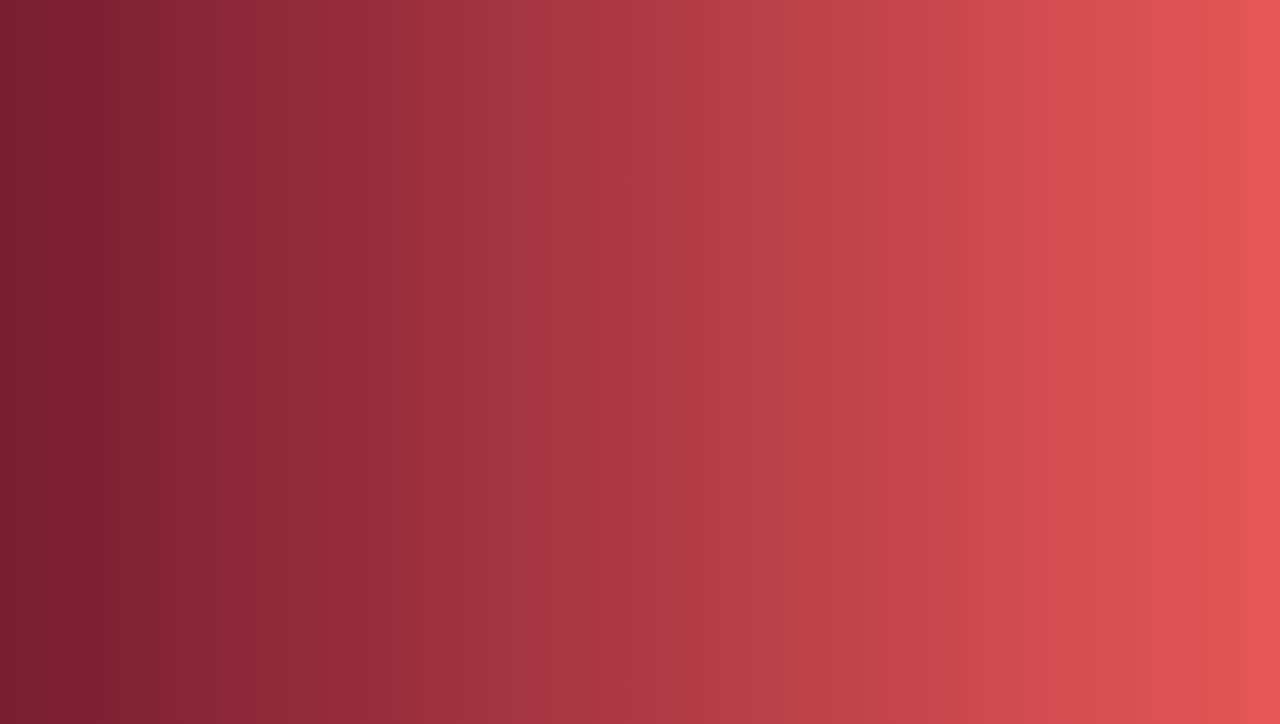
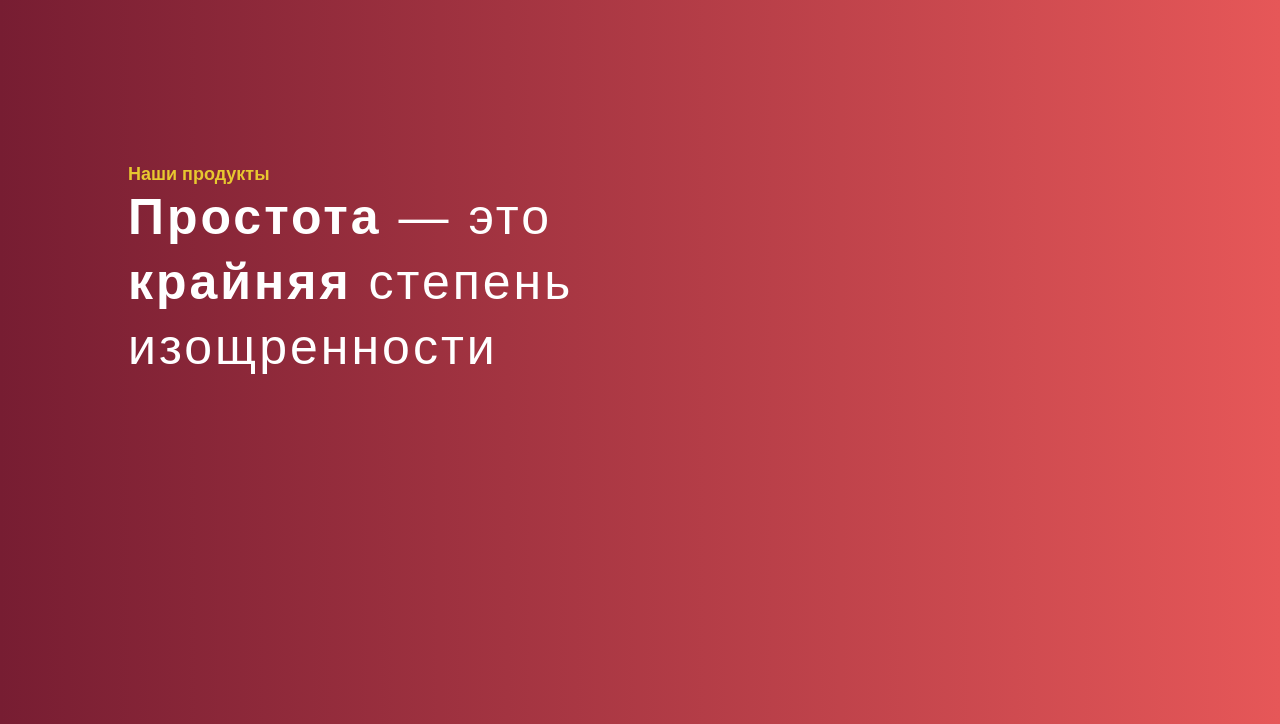
Before and after one commit to yakuznecov/studio8, a plain HTML site: page index.html in a window 1280 px wide. Shown: the part 76-800 px from the top of the page. Drawn offline with Linux system fonts and the light colour scheme.

Commit message:
top__column-content

```diff
--- a/css/style.css
+++ b/css/style.css
@@ -53,3 +53,36 @@
 .header__menu-item a:hover {
     color: #e7c82f;
 }
+
+.top {
+    width: 80%;
+    min-height: 85vh;
+    margin: auto;
+    display: flex;
+    flex-wrap: wrap;
+}
+
+.top__column {
+    margin: 20px 0;
+    flex-basis: 50%;
+    min-width: 300px;
+    height: 100%;
+    position: relative;
+}
+
+.top__column-title {
+    font-size: 50px;
+    font-weight: 100;
+    letter-spacing: 3px;
+    line-height: 65px;
+}
+
+.top__column-content {
+    max-width: 636px;
+    margin-top: 100px;
+}
+
+.top__column-subtitle {
+    font-size: 18px;
+    color: #e7c82f;
+}
--- a/index.html
+++ b/index.html
@@ -21,6 +21,17 @@
           </nav>
           <img class="menu-icon" src="img/menu.png" alt="menu">
       </header>
+      <section class="top">
+          <div class="top__column">
+              <div class="top__column-content">
+                  <h5 class="top__column-subtitle">Наши продукты</h5>
+                  <h1 class="top__column-title"><b>Простота</b> — это <b>крайняя</b> степень изощренности</h1>
+              </div>
+          </div>
+          <div class="top__column">
+
+          </div>
+      </section>
    </div>
 
 
```
